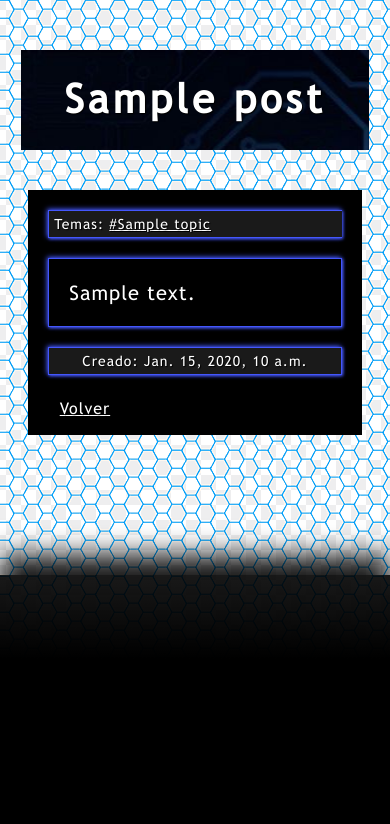
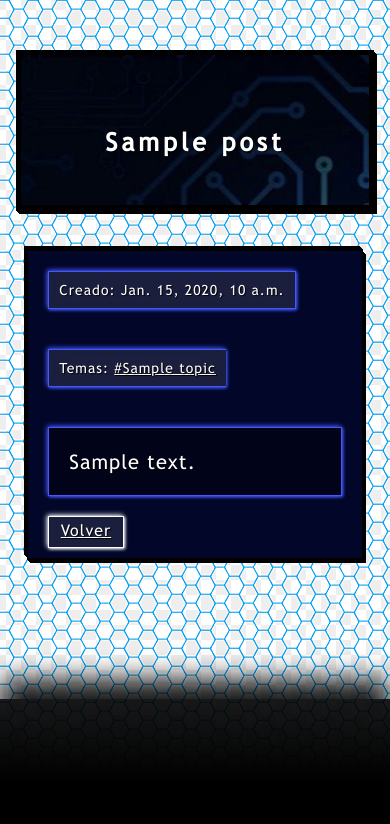
Before and after one commit to GuidoGdR/My_Web, a Django app: template my_web/apps/blog/templates/blog/post.html in a window 390 px wide. Shown: the part 170-994 px from the top of the page. Before the commit the page ends 788 px from the top, so only its background shows below. Run offline with Django 4.2, Linux system fonts and the light colour scheme; the template is opened without the code that fills it: most values are stand-ins (such as "Sample title", 1, 10 or a date in 2020).

Commit message:
Termino de corregir la parte de blog(con la parte de los posts incluido), tambien termine el responsive de esas partes

```diff
--- a/my_web/apps/blog/static/blog/css/post.css
+++ b/my_web/apps/blog/static/blog/css/post.css
@@ -2,21 +2,23 @@
 /*    Banner (Post title)    */
 #banner{
 
-    height: 100px;
+    height: 150px;
     width: 99%;
 
     background-image: var(--img-banner) ;
     background-repeat: no-repeat;
 
-    border: 5px solid var(--color-3);
+    border: 5px solid var(--color-1);
 
-    box-shadow: 0px 1px 0px var(--color-3), 1px 2px 0px var(--color-3), 2px 3px 0px var(--color-3), 3px 4px 0px var(--color-3);
+    box-shadow: 0px 1px 0px var(--color-1), 1px 2px 0px var(--color-1), 2px 3px 0px var(--color-1), 3px 4px 0px var(--color-1);
 
+    font-family: "1";
+
+    display: flex;
+    justify-content: center;
+    align-items: center;
 }
 
-#banner *{
-    font-family: "1";
-}
 
 /*   banner title    */
 #banner h1{
@@ -33,7 +35,7 @@
 
 #post{
 
-    background-color: var(--color-1);
+    background-color: var(--bg-blog);
 
     margin: 40px auto;
 
@@ -41,15 +43,18 @@
 
     min-height: 200px;
 
-    border: 1px solid var(--color-3);
-    box-shadow: 0px 1px 0px var(--color-3), 1px 2px 0px var(--color-3), 2px 3px 0px var(--color-3), 3px 4px 0px var(--color-3),
-    0px -1px 0px var(--color-3), -1px -2px 0px var(--color-3), -2px -3px 0px var(--color-3), -3px -4px 0px var(--color-3);
+    border: 1px solid var(--color-1);
+    box-shadow: 0px 1px 0px var(--color-1), 1px 2px 0px var(--color-1), 2px 3px 0px var(--color-1), 3px 4px 0px var(--color-1),
+    0px -1px 0px var(--color-1), -1px -2px 0px var(--color-1), -2px -3px 0px var(--color-1), -3px -4px 0px var(--color-1);
 
 }
-
+#date_and_category{
+    display: flex;
+    flex-wrap: wrap;
+}
 #post_topics{
     margin: 20px;
-    padding: 5px;
+    padding: 10px;
 
     font-size: 14px;
 
@@ -69,7 +74,7 @@
     text-align: center;
 
     margin: 20px;
-    padding: 5px;
+    padding: 10px;
 
     font-size: 14px;
 }
--- /dev/null
+++ b/my_web/apps/blog/static/blog/css/post_responsive.css
@@ -0,0 +1,9 @@
+@media (max-width:721px){
+
+    #banner{
+        height: 150px;
+    }
+    #banner h1{
+        font-size: 25px;
+    }
+}
--- a/my_web/apps/blog/templates/blog/post.html
+++ b/my_web/apps/blog/templates/blog/post.html
@@ -10,6 +10,7 @@
 
     <!--    post    -->
     <link rel="stylesheet" type="text/css" href="{% static 'blog/css/post.css' %}">
+    <link rel="stylesheet" type="text/css" href="{% static 'blog/css/post_responsive.css' %}">
 
     {% endblock css %}
 
@@ -32,24 +33,27 @@
 
     <div id="post" >
 
+        <section id="date_and_category">
+
+            <p id="post_date" class="box-1">
+                Creado: {{post.date}}
+            </p>
+
             <article id="post_topics" class="box-1">
                 Temas: {% if post.topic.all %}
                 {% for topic in post.topic.all %}<a href="{% url 'apps.blog:blog' %}?topics={{topic.id}}">#{{topic.name}}</a> {% endfor %}
                 {% else %}Sin temas destacados{% endif %}
             </article>
 
+        </section>
             <article id="post_content" class="box-2">
 
                 {{post.content | safe}}
             </article>
 
-            <p id="post_date" class="box-1">
-                Creado: {{post.date}}
-            </p>
-
-            <div id="return_button">
+            <div id="return_button" class="box-1-2">
                 <a href="{% url 'apps.blog:blog' %}">
-                    <div class="box-3">Volver</div>
+                    Volver
                 </a>
             </div>
     </div>
```
Also changed, not shown: my_web/apps/blog/static/blog/css/blog.css (+85 -82 lines), my_web/apps/blog/static/blog/css/blog_responsive.css (added, +12 -0 lines), my_web/apps/blog/templates/blog/blog.html (+7 -6 lines).
